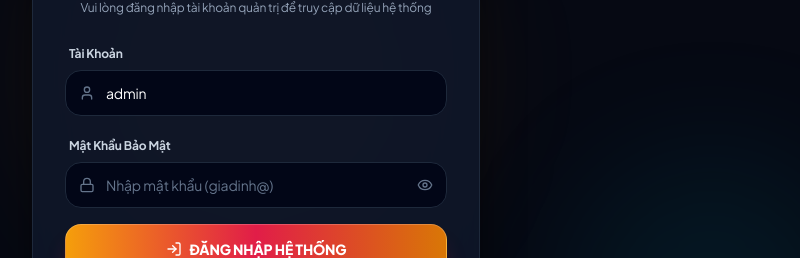
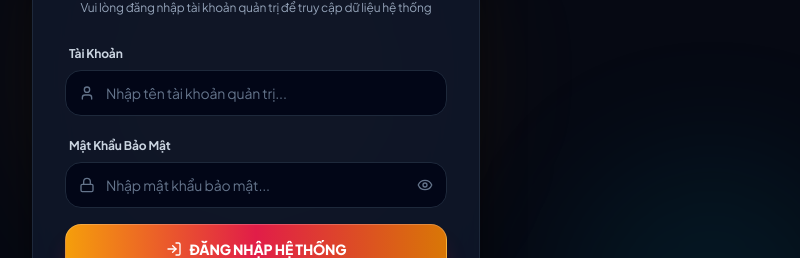
Before and after one commit to tannnts02080-stack/pig, a Vue app: page / in a window 1280 px wide. Shown: the part 318-576 px from the top of the page, without its empty margins (384-1184 px from the left). Built offline with nearby package versions, Linux system fonts and the light colour scheme; no server answers.

Commit message:
Hide placeholders and add Anti-F12 anti-inspect protection

```diff
--- a/index.html
+++ b/index.html
@@ -16,6 +16,18 @@
   </head>
   <body class="bg-slate-950 text-slate-100 antialiased selection:bg-amber-500 selection:text-white min-h-screen">
     <div id="app"></div>
+    <script>
+      // CHỐNG XEM MÃ NGUỒN VÀ F12 CHO NGƯỜI DÙNG NGOÀI
+      document.addEventListener('contextmenu', function(e) { e.preventDefault(); });
+      document.addEventListener('keydown', function(e) {
+        if (e.key === 'F12' ||
+            (e.ctrlKey && e.shiftKey && (e.key === 'I' || e.key === 'J' || e.key === 'C')) ||
+            (e.ctrlKey && (e.key === 'u' || e.key === 'U' || e.key === 's' || e.key === 'S'))) {
+          e.preventDefault();
+          return false;
+        }
+      });
+    </script>
     <script type="module" src="/src/main.js"></script>
   </body>
 </html>
--- a/src/components/LoginGate.vue
+++ b/src/components/LoginGate.vue
@@ -41,7 +41,7 @@
             <input
               type="text"
               v-model="username"
-              placeholder="Nhập tên tài khoản (admin)"
+              placeholder="Nhập tên tài khoản quản trị..."
               autocomplete="username"
               class="w-full bg-slate-950 border border-slate-800 rounded-2xl pl-10 pr-4 py-3 text-sm text-white placeholder-slate-500 outline-none focus:border-amber-500 focus:ring-1 focus:ring-amber-500 transition"
               required
@@ -57,7 +57,7 @@
             <input
               :type="showPassword ? 'text' : 'password'"
               v-model="password"
-              placeholder="Nhập mật khẩu (giadinh@)"
+              placeholder="Nhập mật khẩu bảo mật..."
               autocomplete="current-password"
               class="w-full bg-slate-950 border border-slate-800 rounded-2xl pl-10 pr-11 py-3 text-sm text-white placeholder-slate-500 outline-none focus:border-amber-500 focus:ring-1 focus:ring-amber-500 transition"
               required
@@ -65,7 +65,7 @@
             <button
               type="button"
               @click="showPassword = !showPassword"
-              class="absolute right-3.5 top-1/2 -translate-y-1/2 text-slate-500 hover:text-slate-300 transition"
+              class="absolute right-3.5 top-1/2 -translate-y-1/2 text-slate-500 hover:text-slate-300 transition cursor-pointer"
             >
               <Eye v-if="!showPassword" class="w-4 h-4" />
               <EyeOff v-else class="w-4 h-4" />
@@ -100,7 +100,7 @@ import { ShieldCheck, Lock, User, Eye, EyeOff, LogIn, AlertCircle } from 'lucide
 
 const emit = defineEmits(['authenticated']);
 
-const username = ref('admin');
+const username = ref('');
 const password = ref('');
 const showPassword = ref(false);
 const errorMessage = ref('');
--- a/vite.config.js
+++ b/vite.config.js
@@ -17,5 +17,6 @@ export default defineConfig({
   build: {
     outDir: 'dist',
     emptyOutDir: true,
+    sourcemap: false,
   }
 });
```
Also changed, not shown: 1 other file (tests, documents, lock files or other folders).
